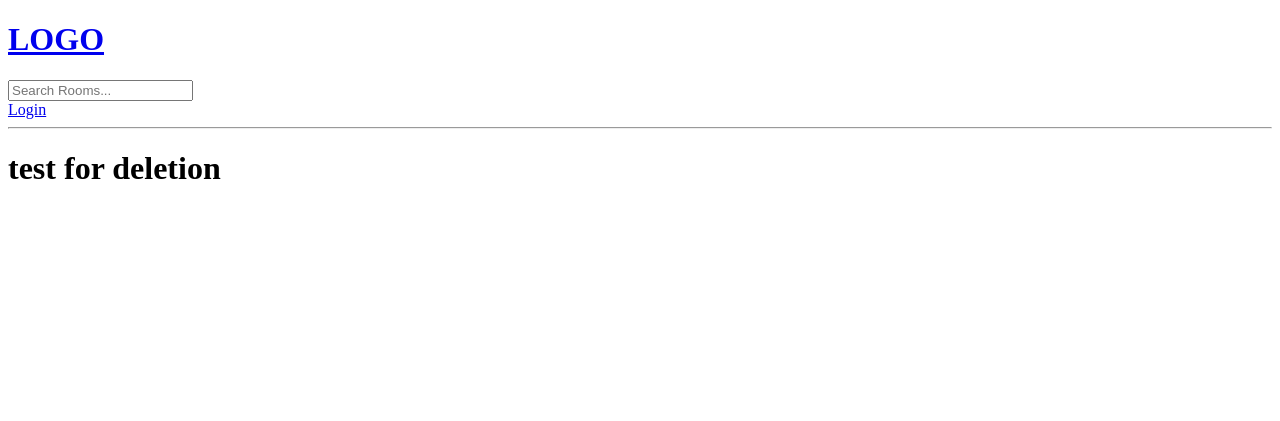
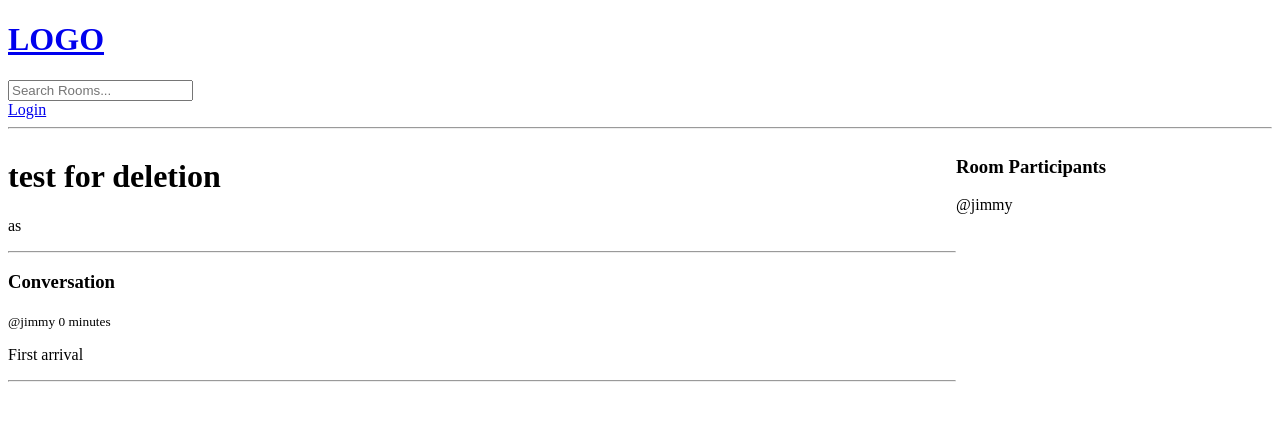
Before and after one commit to Gameel-ali1/StudyBuddy, a Django app: page /room/7/ in a window 1280 px wide. Shown: the top 421 px of the page. Run offline with Django 5.2, Linux system fonts and the light colour scheme; data comes from the database, SQL or seed files in the repository; both versions use the stored data as it was after the commit.

Commit message:
Added room messages CRUD, room participants

```diff
--- a/base/models.py
+++ b/base/models.py
@@ -17,7 +17,7 @@ class Room(models.Model):
     #text fields for larger fields where no max_length required
     description = models.TextField(null=True, #tells that its ok to store null if user didn't enter thing in this field
                                     blank=True) #tells the field can be empty in forms when user submitting
-    #participents =
+    participants = models.ManyToManyField(User, related_name="participantes", blank=True)
     updated = models.DateTimeField(auto_now=True) #get timestamp of last update to the row
     created = models.DateTimeField(auto_now_add=True) #get timestamp of row creation time
 
--- a/base/templates/base/room.html
+++ b/base/templates/base/room.html
@@ -1,14 +1,57 @@
 <!DOCTYPE html>
 <html lang="en">
-<head>
-    <meta charset="UTF-8">
-    <meta name="viewport" content="width=device-width, initial-scale=1.0">
-    <title>Room Page</title>
-</head>
+    <head>
+        <meta charset="UTF-8">
+        <meta name="viewport" content="width=device-width, initial-scale=1.0">
+        <title>Room</title>
+    </head>
 <body>
     {% extends 'main.html' %}
     {% block content %}
-        <h1>{{ room.name }}</h1>
+    <style>
+        .room-container{
+            display: grid;
+            grid-template-columns: 3fr 1fr;
+        }
+    </style>
+    <div class="room-container">
+        <div class="room-wrapper">
+            <div>
+
+                <h1>{{ room.name }}</h1>
+                <p>{{ room.description }}</p>
+                <hr>
+            </div>
+            <div>
+
+                <h3>Conversation</h3>
+                {% for message in room_messages %}
+                {% if request.user == message.user %}
+                    <a href="{% url 'delete-message' message.id%}">Delete</a>
+                {% endif %}
+                <small>@{{ message.user }} {{ message.created|timesince }}</small>
+                <p>{{ message.body }}</p>
+                <hr>
+                {% endfor %}
+            </div>
+            <div>
+                {% if request.user.is_authenticated %}
+                <form method="POST" action="">
+                    {% csrf_token %}
+                    <input type="text" name="body" placeholder="Enter Message Here...">
+                </form>
+                {% endif %}
+            </div>
+        </div>
+        <div class="participants-bar">
+            <h3>Room Participants</h3>
+            {% for user in participants %}
+            <div>
+                @{{user.username}}
+            </div>
+            {% endfor %}
+        </div>
+    </div>
     {% endblock content %}
 </body>
 </html>
--- a/base/urls.py
+++ b/base/urls.py
@@ -4,10 +4,12 @@ from . import views
 urlpatterns = [
     path('login/', views.loginPage, name="login"),
     path('logout/', views.logoutUser, name="logout"),
+    path('register/', views.registerPage, name="register"),
     path('', views.home, name='home'),
     path('room/<str:pk>/', views.room, name='room'),
     path('create-room/', views.createRoom, name="create-room"),
     path('update-room/<str:pk>', views.updateRoom, name="update-room"),
     path('delete-room/<str:pk>', views.deleteRoom, name="delete-room"),
+    path('delete-message/<str:pk>', views.deleteMessage, name="delete-message"),
 
 ]
--- a/base/views.py
+++ b/base/views.py
@@ -3,17 +3,21 @@ from django.contrib import messages
 from django.db.models import Q
 from django.contrib.auth.models import User
 from django.contrib.auth import authenticate, login, logout
-from .models import Room, Topic
+from django.contrib.auth.forms import UserCreationForm
+from .models import Room, Topic, Message
 from .forms import RoomForm
 from django.contrib.auth.decorators import login_required
-from django.http import HttpResponse
+from django.http import HttpResponse, HttpRequest
+
 # Create your views here.
+
 def loginPage(request):
+        page = 'login'
         if request.user.is_authenticated:
                 return redirect('home')
 
         if request.method=='POST':
-                username = request.POST.get('username')
+                username = request.POST.get('username').lower()
                 password = request.POST.get('password')
 
                 try:
@@ -29,8 +33,25 @@ def loginPage(request):
                 else:
                         messages.error(request, 'Username or Password does not exist')
 
-        context = {}
+        context = {'page': page, }
         return render(request, "base/login_register.html", context)
+
+
+def registerPage(request):
+        form = UserCreationForm() # get the creation form
+        if request.method=="POST": # check if submit
+                form = UserCreationForm(request.POST) #send this data to the form
+                if form.is_valid: # if the data is valid
+                        user = form.save(commit=False) #we will save but need to keep use here to do some modification instead of sending then calling it again
+                        user.username = user.username.lower() #make sure username is lowercase
+                        user.save() # save the modified version of the form
+                        login(request, user) #login the user
+                        return redirect('home') #redirect to home
+                else:
+                        messages.error(request, 'An error occured during registration')
+
+        context = {'form': form, }
+        return render(request, 'base/login_register.html', context)
 
 
 def logoutUser(request):
@@ -49,9 +70,21 @@ def home(request):
         context = {'rooms': rooms, 'topics': topics, 'rooms_count':rooms_count} #context
         return render(request, 'base/home.html', context)
 
-def room(request, pk):
+def room(request: HttpRequest, pk):
         room = Room.objects.get(id=pk)
-        context = {'room': room}
+        room_messages = room.message_set.all().order_by('-created')
+        participants = room.participants.all()
+        if request.method == "POST":
+                if request.user.is_authenticated:
+                        room_messages.create(
+                                user = request.user,
+                                room=room,
+                                body=request.POST.get('body')
+                        )
+                        room.participants.add(request.user)
+                        return redirect('room', pk=room.id)
+
+        context = {'room': room, 'room_messages':room_messages, 'participants':participants}
         return render(request, 'base/room.html', context)
 
 @login_required(login_url='login')
@@ -64,6 +97,7 @@ def createRoom(request): # form to view the room_form.html
                         return redirect('home') # we can use 'home' here because we specified this as a name inside urlpatterns
         context = {'form':form} # our normal context
         return render(request, 'base/room_form.html', context) # and the render
+
 
 @login_required(login_url='login')
 def updateRoom(request, pk):
@@ -89,3 +123,14 @@ def deleteRoom(request, pk):
                 room.delete()
                 return redirect('home')
         return render(request, 'base/delete.html', {'obj': room})
+
+
+@login_required(login_url='login')
+def deleteMessage(request, pk):
+        message = Message.objects.get(id=pk)
+        if request.user != message.user:
+                return HttpResponse("you aren't allowed to delete others' rooms")
+        if request.method == "POST":
+                message.delete()
+                return redirect('home')
+        return render(request, 'base/delete.html', {'obj': message})
--- a/templates/navbar.html
+++ b/templates/navbar.html
@@ -5,6 +5,7 @@
     <input type="text" name="q" placeholder="Search Rooms...">
 </form>
 {% if request.user.is_authenticated %}
+<p>Hello {{request.user}}</p>
 <a href="{% url 'logout' %}">Logout</a>
 {% else %}
 <a href="{% url "login" %}">Login</a>
```
Also changed, not shown: base/templates/base/login_register.html (+16 -1 lines), base/migrations/0003_alter_room_options_room_participants.py (added), db.sqlite3.
